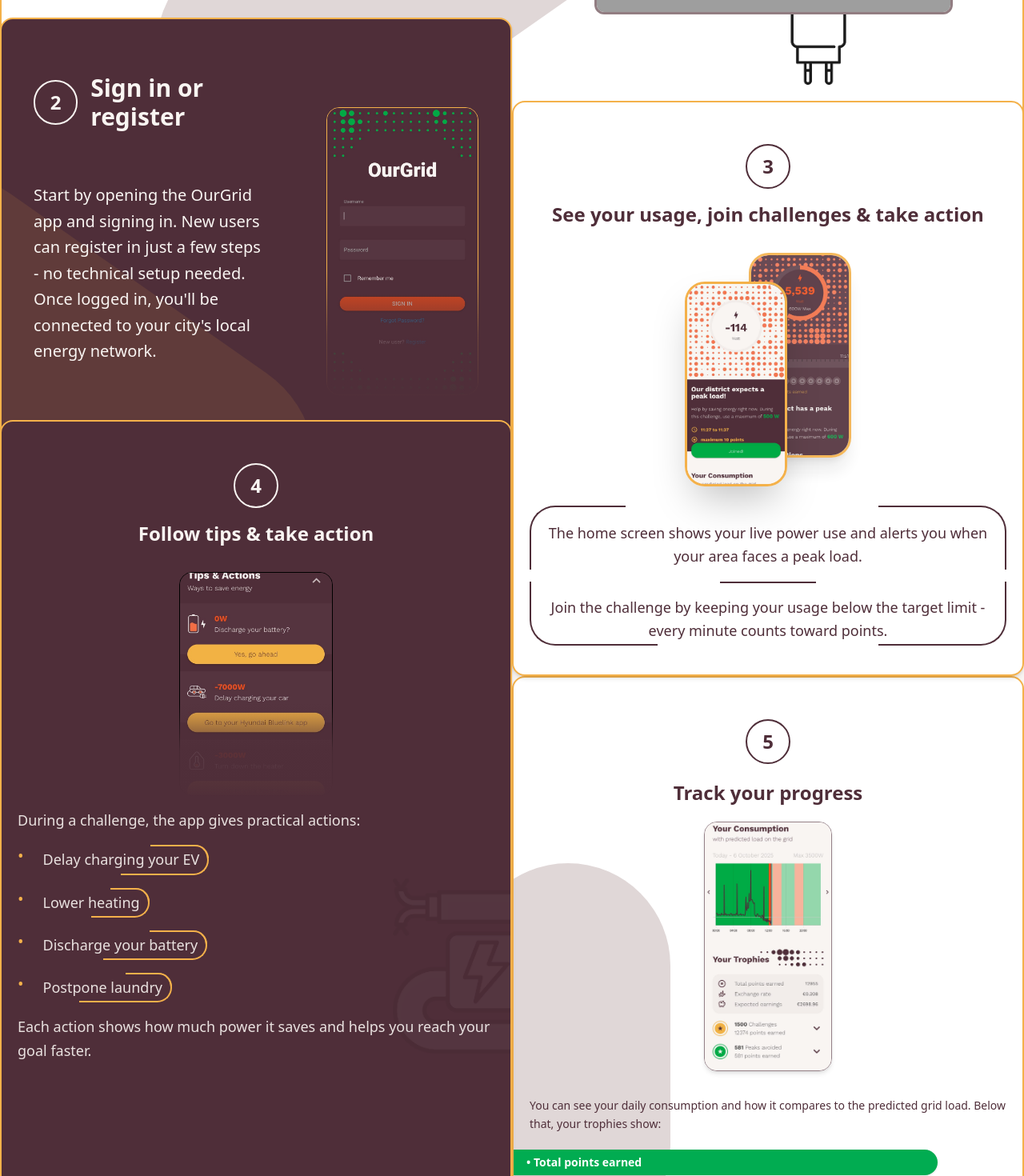
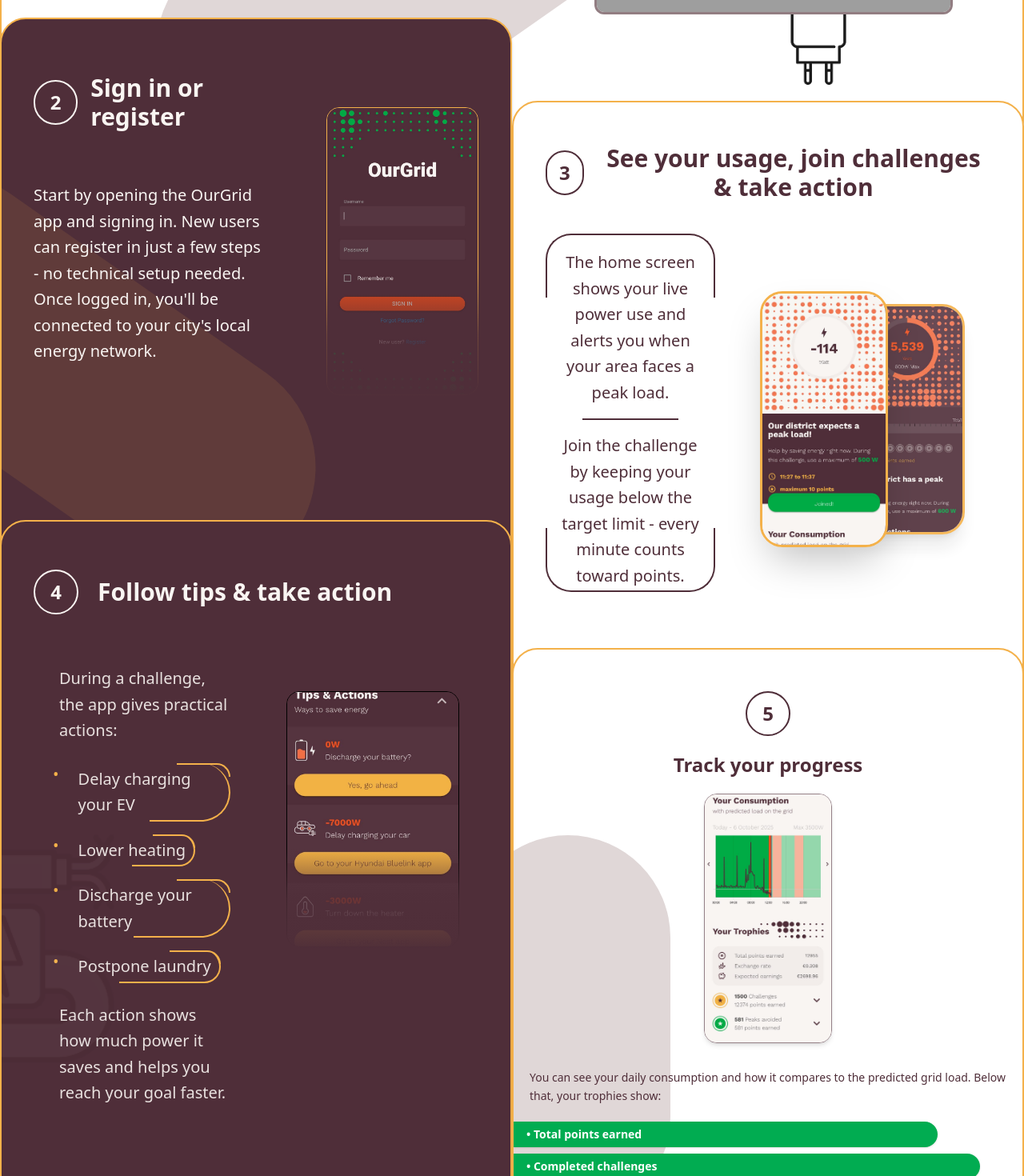
Before and after one commit to Marto8090/OurGrid_Website, a React (Vite) app in the folder client/: page /u/how-ourgrid-works in a window 1280 px wide. Shown: the part 640-2110 px from the top of the page at 80% size. Built offline with nearby package versions, Linux system fonts and the light colour scheme; grey boxes are pictures that could not be loaded.

Commit message:
Finished step 3 and 4 in desktop view

```diff
--- a/client/src/pages/How_OurGrid_works.jsx
+++ b/client/src/pages/How_OurGrid_works.jsx
@@ -154,7 +154,7 @@ export default function HowOurGridWorks() {
       {/* ROW: STEP 2 + STEP 3 */}
       <div className="space-y-6 md:space-y-0 md:grid md:grid-cols-2">
           {/* STEP 2 */}
-        <div className="bg-[#4F2E39] text-[#F9F5F2] rounded-2xl shadow-md border-2 border-[#F4B14A] overflow-hidden pt-7 -mt-6 md:-mt-36 relative z-50 md:z-20">
+          <div className="bg-[#4F2E39] text-[#F9F5F2] rounded-4xl shadow-md border-2 border-[#F4B14A] overflow-hidden pt-7 -mt-6 md:-mt-36 relative z-50 md:z-20">
             {/* MOBILE LAYOUT */}
             <div className="px-5 pt-6 pb-5 space-y-4 md:hidden">
               {/* Step number */}
@@ -218,51 +218,112 @@ export default function HowOurGridWorks() {
             </div>
           </div>
 
-
           {/* STEP 3 */}
-          <div className="bg-white rounded-2xl shadow-md border-2 border-[#F4B14A] rounded-b-2xl md:rounded-2xl overflow-hidden pt-7 -mt-6 md:-mt-10 relative z-40">
-            <div className="px-5 pt-6 pb-5 space-y-4">
+          <div className="bg-white rounded-2xl shadow-md border-2 border-[#F4B14A] rounded-b-2xl md:rounded-4xl overflow-hidden pb-16 pt-7 -mt-6 md:-mt-10 relative z-40">
+            {/* MOBILE VERSION */}
+            <div className="px-5 pt-6 pb-5 space-y-4 md:hidden">
               <div className="w-14 h-14 mx-auto rounded-full border-2 border-[#4F2E39] flex items-center justify-center text-2xl font-bold">
                 3
               </div>
               <h2 className="text-2xl font-semibold text-center">
                 See your usage, join challenges & take action
               </h2>
+
               {/* PHONE STACK */}
               <div className="relative w-52 h-75 mx-auto my-6">
                 {/* Back phone */}
-                <img src={PeakCongestion} alt="Back screen"
-                  className="absolute right-0 top-2 w-32 h-64 rounded-[25px] border-[3px] border-[#F4B14A] shadow-xl object-cover opacity-90"/>
+                <img
+                  src={PeakCongestion}
+                  alt="Back screen"
+                  className="absolute right-0 top-2 w-32 h-64 rounded-[25px] border-[3px] border-[#F4B14A] shadow-xl object-cover opacity-90"
+                />
                 {/* Front phone */}
                 <img
-                  src={ChallengePopUp} alt="Front screen"
-                  className="absolute left-0 bottom-0 w-32 h-64 rounded-[25px] border-[3px] border-[#F4B14A] shadow-2xl object-cover z-10"/>
+                  src={ChallengePopUp}
+                  alt="Front screen"
+                  className="absolute left-0 bottom-0 w-32 h-64 rounded-[25px] border-[3px] border-[#F4B14A] shadow-2xl object-cover z-10"
+                />
               </div>
 
               <div className="relative p-5 text-center space-y-4">
                 {/* top-left curve */}
                 <div className="absolute top-0 left-0 w-30 h-20
-                    border-t-2 border-l-2 border-[#4F2E39] rounded-tl-4xl"></div>
-
+                    border-t-2 border-l-2 border-[#4F2E39] rounded-tl-4xl" />
                 {/* top-right curve */}
                 <div className="absolute top-0 right-0 w-40 h-20
-                    border-t-2 border-r-2 border-[#4F2E39] rounded-tr-4xl"></div>
-
+                    border-t-2 border-r-2 border-[#4F2E39] rounded-tr-4xl" />
                 {/* bottom-left curve */}
                 <div className="absolute bottom-0 left-0 w-40 h-20
-                    border-b-2 border-l-2 border-[#4F2E39] rounded-bl-4xl"></div>
-
+                    border-b-2 border-l-2 border-[#4F2E39] rounded-bl-4xl" />
                 {/* bottom-right curve */}
                 <div className="absolute bottom-0 right-0 w-40 h-20
-                    border-b-2 border-r-2 border-[#4F2E39] rounded-br-4xl"></div>
+                    border-b-2 border-r-2 border-[#4F2E39] rounded-br-4xl" />
 
                 <p className="text-lg leading-relaxed">
                   The home screen shows your live power use and alerts you when your area faces a peak load.
                 </p>
-                <div className="w-30 h-px border-1 bg-[#4F2E39] mx-auto"></div>
+                <div className="w-30 h-px border-1 bg-[#4F2E39] mx-auto" />
                 <p className="text-lg leading-relaxed">
                   Join the challenge by keeping your usage below the target limit - every minute counts toward points.
                 </p>
+              </div>
+            </div>
+
+            {/* DESKTOP VERSION */}
+            <div className="hidden md:flex flex-col px-10 pt-6 pb-12 gap-10">
+              {/* Step + heading on top */}
+              <div className="flex flex-row items-center gap-4">
+                <div className="w-16 h-14 rounded-full border-2 border-[#4F2E39] flex items-center justify-center text-2xl font-bold">
+                  3
+                </div>
+                <h2 className="text-3xl font-semibold text-center max-w-3xl">
+                  See your usage, join challenges & take action
+                </h2>
+              </div>
+
+              {/* Content row: text left, phones right */}
+              <div className="flex items-center gap-14">
+                {/* LEFT: text */}
+                <div className="relative p-5 text-center space-y-4">
+                  {/* top-left curve */}
+                  <div className="absolute top-0 left-0 w-30 h-20
+                      border-t-2 border-l-2 border-[#4F2E39] rounded-tl-4xl" />
+                  {/* top-right curve */}
+                  <div className="absolute top-0 right-0 w-30 h-20
+                      border-t-2 border-r-2 border-[#4F2E39] rounded-tr-4xl" />
+                  {/* bottom-left curve */}
+                  <div className="absolute bottom-0 left-0 w-30 h-20
+                      border-b-2 border-l-2 border-[#4F2E39] rounded-bl-4xl" />
+                  {/* bottom-right curve */}
+                  <div className="absolute bottom-0 right-0 w-30 h-20
+                      border-b-2 border-r-2 border-[#4F2E39] rounded-br-4xl" />
+
+                  <p className="text-xl leading-relaxed">
+                    The home screen shows your live power use and alerts you when your area faces a peak load.
+                  </p>
+                  <div className="w-30 h-px border-1 bg-[#4F2E39] mx-auto" />
+                  <p className="text-xl leading-relaxed">
+                    Join the challenge by keeping your usage below the target limit - every minute counts toward points.
+                  </p>
+                </div>
+
+                {/* RIGHT: phone stack */}
+                <div className="flex-1 flex justify-center pr-8">
+                  <div className="relative w-64 h-80">
+                    {/* Back phone */}
+                    <img
+                      src={PeakCongestion}
+                      alt="Back screen"
+                      className="absolute right-0 top-4 w-36 h-72 rounded-[28px] border-[3px] border-[#F4B14A] shadow-xl object-cover opacity-90"
+                    />
+                    {/* Front phone */}
+                    <img
+                      src={ChallengePopUp}
+                      alt="Front screen"
+                      className="absolute left-0 bottom-0 w-40 h-80 rounded-[28px] border-[3px] border-[#F4B14A] shadow-2xl object-cover z-10"
+                    />
+                  </div>
+                </div>
               </div>
             </div>
           </div>
@@ -271,125 +332,194 @@ export default function HowOurGridWorks() {
         {/* ROW: STEP 4 + STEP 5 */}
         <div className="space-y-6 md:space-y-0 md:grid md:grid-cols-2 ">
           {/* STEP 4 */}
-          <div className="bg-[#4F2E39] text-[#F9F5F2] rounded-2xl shadow-md border-2 border-[#F4B14A] rounded-b-2xl md:rounded-2xl overflow-hidden pt-7 -mt-6 md:-mt-80 relative z-30">
-            <div className="px-5 pt-6 pb-5 space-y-4">
+          <div className="bg-[#4F2E39] text-[#F9F5F2] rounded-2xl shadow-md border-2 border-[#F4B14A] rounded-b-2xl md:rounded-4xl overflow-hidden pt-7 -mt-6 md:-mt-55 relative z-30">
+            {/* MOBILE LAYOUT – unchanged */}
+            <div className="px-5 pt-6 pb-5 space-y-4 md:hidden">
               <div className="w-14 h-14 mx-auto rounded-full border-2 border-[#F9F5F2] flex items-center justify-center text-2xl font-bold">
                 4
               </div>
               <h2 className="text-2xl font-semibold text-center">
-                Follow tips & take action
+                Follow tips &amp; take action
               </h2>
 
               {/* PHONE WITH FADE */}
               <div className="relative w-fit mx-auto pt-4">
-                <img src={TipsActions} alt="OurGrid login screen"
-                  className="w-48 h-70 object-cover rounded-2xl border-[1px] border-[#000000]"/>
-                <div className="absolute -bottom-1 left-0 w-full h-30 bg-gradient-to-b from-transparent via-[#4F2E39]/90 to-[#4F2E39]"></div>
+                <img
+                  src={TipsActions}
+                  alt="OurGrid login screen"
+                  className="w-48 h-70 object-cover rounded-2xl border-[1px] border-[#000000]"
+                />
+                <div className="absolute -bottom-1 left-0 w-full h-30 bg-gradient-to-b from-transparent via-[#4F2E39]/90 to-[#4F2E39]" />
               </div>
+
               <div className="space-y-4 text-[#F9F5F2]/90">
-                {/* Intro text */}
                 <p className="text-lg leading-relaxed">
                   During a challenge, the app gives practical actions:
                 </p>
+
                 <div className="relative">
-                  {/* background image */}
-                  <img src={energyCables} className="absolute -bottom-20 -right-8 w-40 opacity-80 object-contain pointer-events-none select-none"/>
-                  {/* Bullet list */}
+                  <img
+                    src={energyCables}
+                    className="absolute -bottom-20 -right-8 w-40 opacity-80 object-contain pointer-events-none select-none"
+                  />
                   <ul className="space-y-4">
                     {/* ITEM 1 */}
                     <li className="flex items-start gap-3">
                       <span className="text-[#F4B14A] text-xl leading-none mt-1">•</span>
-
                       <span className="relative inline-block px-3 py-1">
                         <span className="relative z-10 text-lg leading-relaxed">
                           Delay charging your EV
                         </span>
-                        {/* BOTTOM — full width */}
-                        <span className="absolute inset-y-0 right-0 w-1/2
-                          border-b-2 border-r-2
-                          border-[#F4B14A] rounded-r-full -z-0">
-                        </span>
-                        {/* TOP — shorter width */}
-                        <span className="absolute top-0 right-0 h-[17px] w-1/3
-                          border-t-2 border-r-2
-                          border-[#F4B14A] rounded-tr-full -z-0">
-                        </span>
+                        <span className="absolute inset-y-0 right-0 w-1/2 border-b-2 border-r-2 border-[#F4B14A] rounded-r-full -z-0" />
+                        <span className="absolute top-0 right-0 h-[17px] w-1/3 border-t-2 border-r-2 border-[#F4B14A] rounded-tr-full -z-0" />
                       </span>
                     </li>
 
                     {/* ITEM 2 */}
                     <li className="flex items-start gap-3">
                       <span className="text-[#F4B14A] text-xl leading-none mt-1">•</span>
-
                       <span className="relative inline-block px-3 py-1">
                         <span className="relative z-10 text-lg leading-relaxed">
                           Lower heating
                         </span>
-                        {/* BOTTOM — full width */}
-                        <span className="absolute inset-y-0 right-0 w-1/2
-                          border-b-2 border-r-2
-                          border-[#F4B14A] rounded-r-full -z-0">
-                        </span>
-                        {/* TOP — shorter width */}
-                        <span className="absolute top-0 right-0 h-[17px] w-1/3
-                          border-t-2 border-r-2
-                          border-[#F4B14A] rounded-tr-full -z-0">
-                        </span>
+                        <span className="absolute inset-y-0 right-0 w-1/2 border-b-2 border-r-2 border-[#F4B14A] rounded-r-full -z-0" />
+                        <span className="absolute top-0 right-0 h-[17px] w-1/3 border-t-2 border-r-2 border-[#F4B14A] rounded-tr-full -z-0" />
                       </span>
                     </li>
 
                     {/* ITEM 3 */}
                     <li className="flex items-start gap-3">
                       <span className="text-[#F4B14A] text-xl leading-none mt-1">•</span>
-
                       <span className="relative inline-block px-3 py-1">
                         <span className="relative z-10 text-lg leading-relaxed">
                           Discharge your battery
                         </span>
-
-                        {/* BOTTOM — full width */}
-                        <span className="absolute inset-y-0 right-0 w-3/5
-                          border-b-2 border-r-2
-                          border-[#F4B14A] rounded-r-full -z-0">
-                        </span>
-                        {/* TOP — shorter width */}
-                        <span className="absolute top-0 right-0 h-[17px] w-1/3
-                          border-t-2 border-r-2
-                          border-[#F4B14A] rounded-tr-full -z-0">
-                        </span>
+                        <span className="absolute inset-y-0 right-0 w-3/5 border-b-2 border-r-2 border-[#F4B14A] rounded-r-full -z-0" />
+                        <span className="absolute top-0 right-0 h-[17px] w-1/3 border-t-2 border-r-2 border-[#F4B14A] rounded-tr-full -z-0" />
                       </span>
                     </li>
 
                     {/* ITEM 4 */}
                     <li className="flex items-start gap-3">
                       <span className="text-[#F4B14A] text-xl leading-none mt-1">•</span>
-
                       <span className="relative inline-block px-3 py-1">
                         <span className="relative z-10 text-lg leading-relaxed">
                           Postpone laundry
                         </span>
-                        {/* BOTTOM — full width */}
-                        <span className="absolute inset-y-0 right-0 w-2/3
-                          border-b-2 border-r-2 border-[#F4B14A] rounded-r-full -z-0">
-                        </span>
-                        {/* TOP — shorter width */}
-                        <span className="absolute top-0 right-0 h-[17px] w-1/3
-                          border-t-2 border-r-2 border-[#F4B14A] rounded-tr-full -z-0">
-                        </span>
+                        <span className="absolute inset-y-0 right-0 w-2/3 border-b-2 border-r-2 border-[#F4B14A] rounded-r-full -z-0" />
+                        <span className="absolute top-0 right-0 h-[17px] w-1/3 border-t-2 border-r-2 border-[#F4B14A] rounded-tr-full -z-0" />
                       </span>
                     </li>
                   </ul>
                 </div>
-                {/* Closing text */}
+
                 <p className="text-lg leading-relaxed">
+                  Each action shows how much power it saves and helps you reach your goal
+                  faster.
+                </p>
+              </div>
+            </div>
+
+            {/* DESKTOP LAYOUT */}
+            <div className="hidden md:flex md:flex-col md:px-10 md:py-8 md:space-y-10 relative">
+              {/* STEP + TITLE*/}
+              <div className="flex items-center justify-left gap-6 w-full">
+                <div className="w-14 h-14 rounded-full border-2 border-[#F9F5F2] flex items-center justify-center text-2xl font-bold">
+                  4
+                </div>
+                <h2 className="text-3xl font-semibold text-center">
+                  Follow tips &amp; take action
+                </h2>
+              </div>
+
+            {/* PHONE + TEXT LAYOUT */}
+            <div className="mt-6 flex flex-col md:flex-row md:items-start md:gap-10">
+              <div className="order-2 md:order-1 flex-1 relative w-full max-w-4xl space-y-6 text-left text-[#F9F5F2]/90 mt-4 md:mt-0">
+                <p className="text-xl leading-relaxed pl-8">
+                  During a challenge, the app gives practical actions:
+                </p>
+
+                <div className="relative">
+                  {/* background image */}
+                  <img
+                    src={energyCables}
+                    className="absolute -bottom-30 right-36 w-52 opacity-70 object-contain transform scale-x-[-1] "
+                  />
+
+                  <ul className="space-y-4 pl-6">
+                    {/* ITEM 1 */}
+                    <li className="flex items-start gap-3">
+                      <span className="text-[#F4B14A] text-xl leading-none mt-1">•</span>
+                      <span className="relative inline-block px-3 py-1">
+                        <span className="relative z-10 text-xl leading-relaxed">
+                          Delay charging your EV
+                        </span>
+                        <span className="absolute inset-y-0 right-0 w-1/2 border-b-2 border-r-2 border-[#F4B14A] rounded-r-full -z-0" />
+                        <span className="absolute top-0 right-0 h-[17px] w-1/3 border-t-2 border-r-2 border-[#F4B14A] rounded-tr-full -z-0" />
+                      </span>
+                    </li>
+
+                    {/* ITEM 2 */}
+                    <li className="flex items-start gap-3">
+                      <span className="text-[#F4B14A] text-xl leading-none mt-1">•</span>
+                      <span className="relative inline-block px-3 py-1">
+                        <span className="relative z-10 text-xl leading-relaxed">
+                          Lower heating
+                        </span>
+                        <span className="absolute inset-y-0 right-0 w-1/2 border-b-2 border-r-2 border-[#F4B14A] rounded-r-full -z-0" />
+                        <span className="absolute top-0 right-0 h-[17px] w-1/3 border-t-2 border-r-2 border-[#F4B14A] rounded-tr-full -z-0" />
+                      </span>
+                    </li>
+
+                    {/* ITEM 3 */}
+                    <li className="flex items-start gap-3">
+                      <span className="text-[#F4B14A] text-xl leading-none mt-1">•</span>
+                      <span className="relative inline-block px-3 py-1">
+                        <span className="relative z-10 text-xl leading-relaxed">
+                          Discharge your battery
+                        </span>
+                        <span className="absolute inset-y-0 right-0 w-3/5 border-b-2 border-r-2 border-[#F4B14A] rounded-r-full -z-0" />
+                        <span className="absolute top-0 right-0 h-[17px] w-1/3 border-t-2 border-r-2 border-[#F4B14A] rounded-tr-full -z-0" />
+                      </span>
+                    </li>
+
+                    {/* ITEM 4 */}
+                    <li className="flex items-start gap-3">
+                      <span className="text-[#F4B14A] text-xl leading-none mt-1">•</span>
+                      <span className="relative inline-block px-3 py-1">
+                        <span className="relative z-10 text-xl leading-relaxed">
+                          Postpone laundry
+                        </span>
+                        <span className="absolute inset-y-0 right-0 w-2/3 border-b-2 border-r-2 border-[#F4B14A] rounded-r-full -z-0" />
+                        <span className="absolute top-0 right-0 h-[17px] w-1/3 border-t-2 border-r-2 border-[#F4B14A] rounded-tr-full -z-0" />
+                      </span>
+                    </li>
+                  </ul>
+                </div>
+
+                <p className="text-xl pl-8 leading-relaxed">
                   Each action shows how much power it saves and helps you reach your goal faster.
                 </p>
+              </div>
+
+              {/* PHONE WITH FADE */}
+              <div className="order-1 md:order-2 flex-1 flex justify-center md:justify-end pr-6">
+                <div className="relative w-fit mx-auto md:mx-0 pt-8">
+                  <img
+                    src={TipsActions}
+                    alt="OurGrid login screen"
+                    className="w-54 h-80 object-cover rounded-2xl border border-[#000000]"
+                  />
+                  <div className="absolute -bottom-1 left-0 w-full h-32 bg-gradient-to-b from-transparent via-[#4F2E39]/80 to-[#4F2E39]" />
                 </div>
               </div>
             </div>
 
+            </div>
+          </div>
+
           {/* STEP 5 */}
-          <div className="bg-white rounded-2xl shadow-md border-2 border-[#F4B14A] overflow-hidden pt-7 -mt-6 md:mt-0 relative z-20">
+          <div className="bg-white rounded-2xl md:rounded-4xl shadow-md border-2 border-[#F4B14A] overflow-hidden pt-7 -mt-6 md:-mt-15 relative z-20 md:z-40">
             <div className="px-5 pt-6 pb-6 space-y-5">
               {/* Step number */}
               <div className="w-14 h-14 mx-auto rounded-full border-2 border-[#4F2E39] flex items-center justify-center text-2xl font-bold">
@@ -446,7 +576,7 @@ export default function HowOurGridWorks() {
 
         <div className="mx-auto">
           {/* STEP 6 */}
-          <div className="bg-[#4F2E39] text-[#F9F5F2] rounded-2xl shadow-md border-2 border-[#F4B14A] overflow-hidden pt-7 -mt-6 md:mt-0 relative z-10">
+          <div className="bg-[#4F2E39] text-[#F9F5F2] rounded-2xl shadow-md border-2 border-[#F4B14A] overflow-hidden pt-7 -mt-6 md:-mt-10 relative z-10 md: z-30">
             <div className="px-5 pt-6 pb-6 space-y-4">
               {/* Step number */}
               <div className="w-14 h-14 mx-auto rounded-full border-2 border-[#F9F5F2] flex items-center justify-center text-2xl font-bold">
```
Lines whose indentation alone changed are shown as unchanged.
